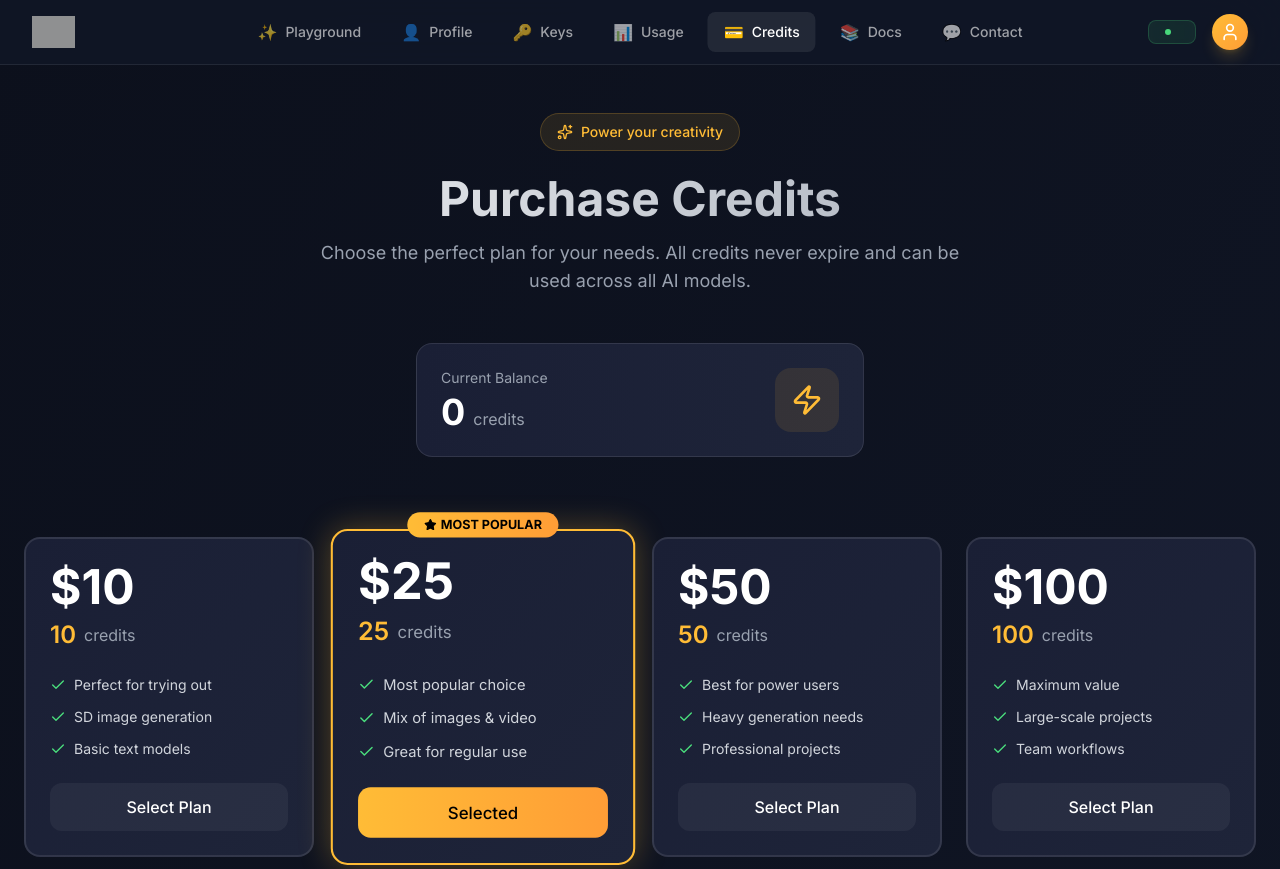
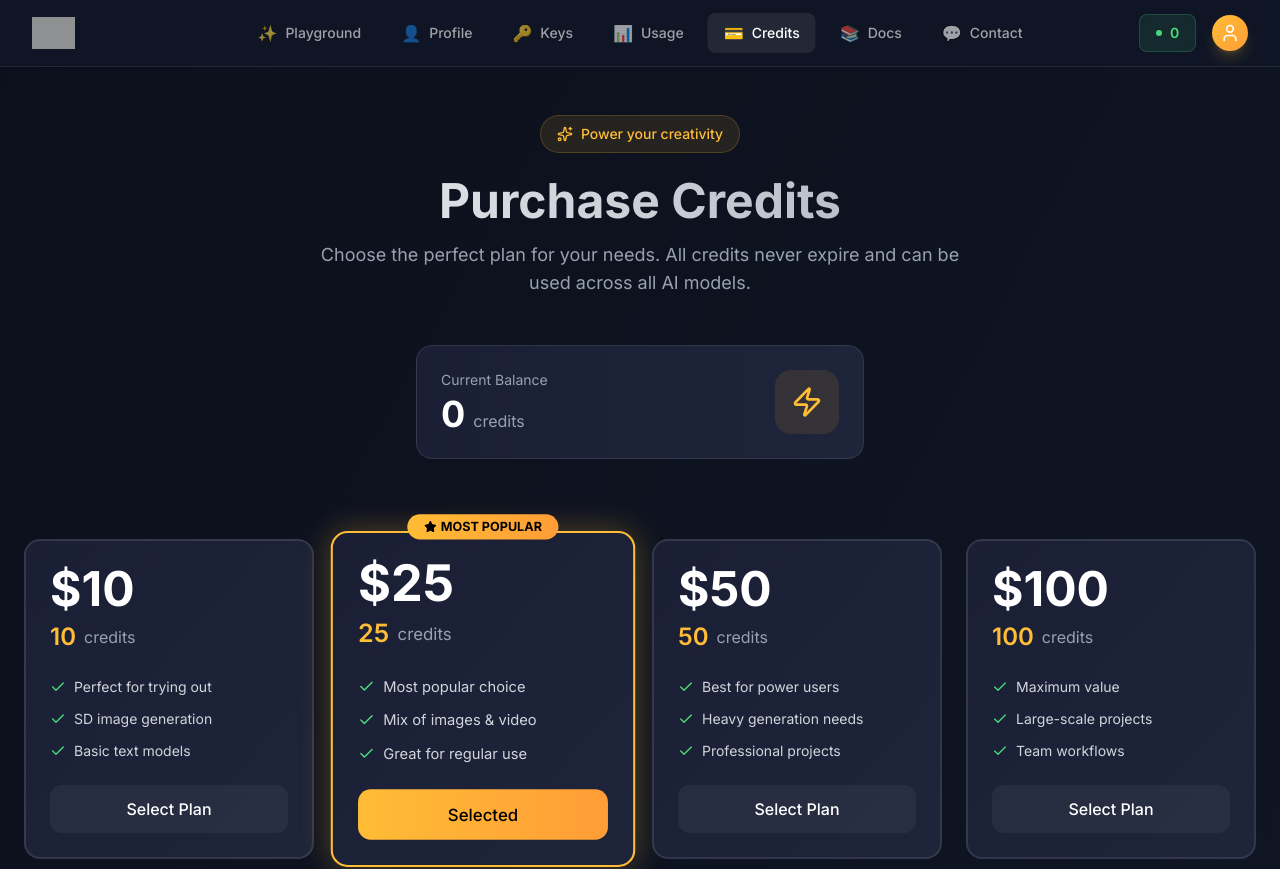
Before and after one commit to MaximusMaximos/relay-dashboard, a Next.js app: page /Creditspage in a window 1280 px wide. Shown: the top 869 px of the page. Built offline with nearby package versions, Linux system fonts and the light colour scheme; grey boxes are pictures that could not be loaded.

Commit message:
Add balance prop to all Navbar components

```diff
--- a/app/Creditspage/page.tsx
+++ b/app/Creditspage/page.tsx
@@ -88,7 +88,7 @@ export default function CreditsPage() {
   return (
     <div className="min-h-screen bg-gradient-to-br from-[#0c101c] to-[#111727] text-white">
       {/* Navbar */}
-      <Navbar />
+      <Navbar balance="0" />
 
       {/* Header */}
       <div className="max-w-7xl mx-auto px-6 pt-12 pb-8">
```
